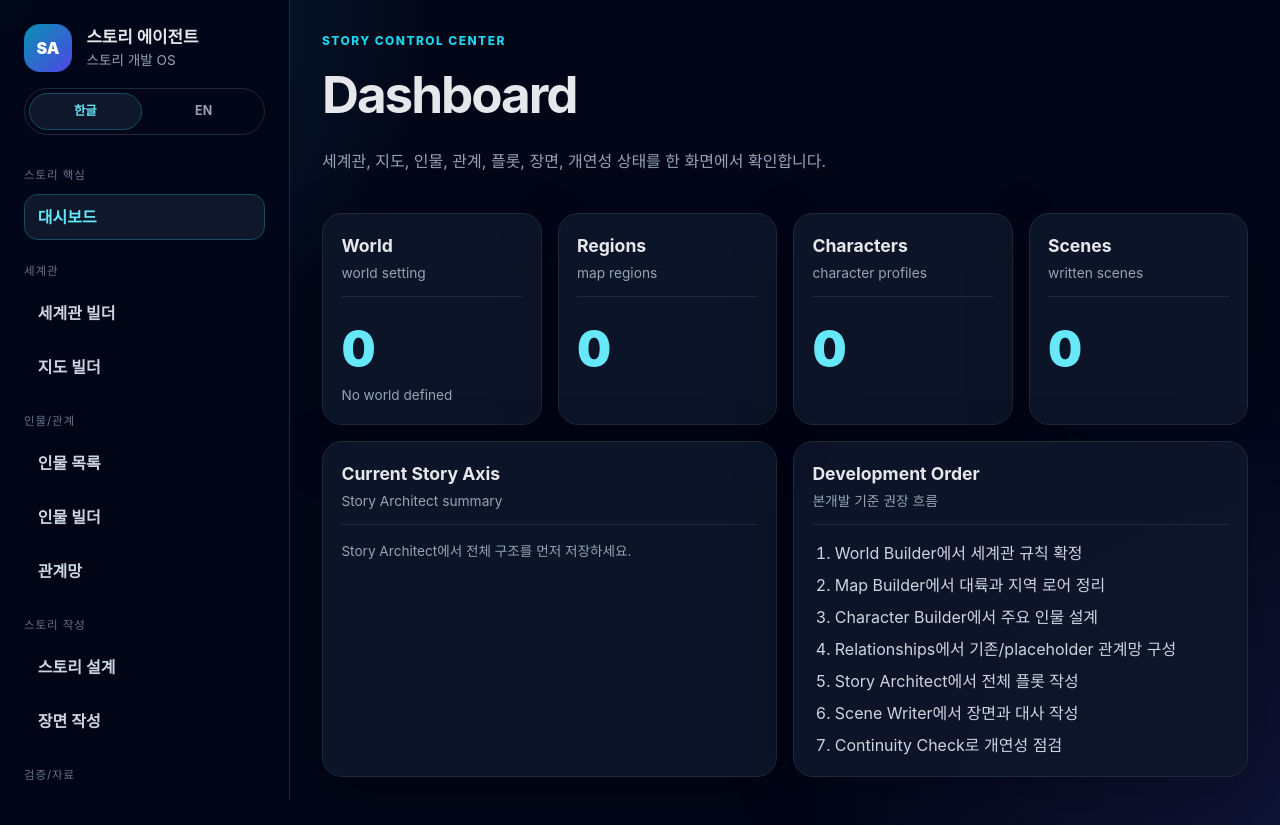
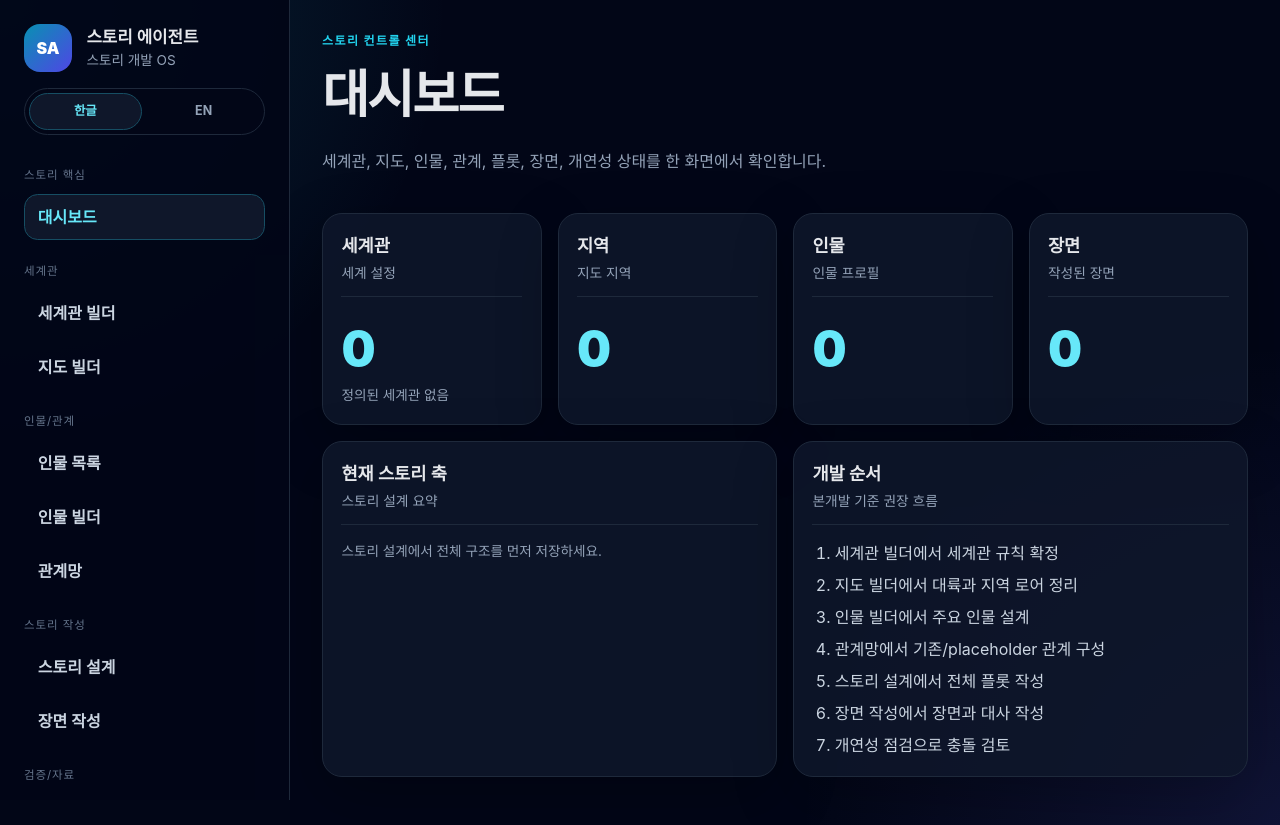
Before and after one commit to Parang9423/Story_Agent, a React (Vite) app in the folder frontend/: page / in a window 1280 px wide. Built offline with nearby package versions, Linux system fonts and the light colour scheme; no server answers.

Commit message:
Localize dashboard page

```diff
--- a/frontend/src/domains/dashboard/DashboardPage.tsx
+++ b/frontend/src/domains/dashboard/DashboardPage.tsx
@@ -1,4 +1,5 @@
 import type { StoryWorkspace } from '../../shared/types'
+import { useI18n } from '../../shared/i18n'
 import { SectionHeader } from '../../shared/ui/SectionHeader'
 import { DataCard } from '../../shared/ui/DataCard'
 
@@ -7,53 +8,55 @@ type DashboardPageProps = {
 }
 
 export function DashboardPage({ workspace }: DashboardPageProps) {
+  const { isKo } = useI18n()
+
   return (
     <section>
       <SectionHeader
-        eyebrow="Story Control Center"
-        title="Dashboard"
-        description="세계관, 지도, 인물, 관계, 플롯, 장면, 개연성 상태를 한 화면에서 확인합니다."
+        eyebrow={isKo ? '스토리 컨트롤 센터' : 'Story Control Center'}
+        title={isKo ? '대시보드' : 'Dashboard'}
+        description={isKo ? '세계관, 지도, 인물, 관계, 플롯, 장면, 개연성 상태를 한 화면에서 확인합니다.' : 'Review worldbuilding, maps, characters, relationships, plot, scenes, and continuity status in one place.'}
       />
 
       <div className="grid four-columns">
-        <DataCard title="World" subtitle="world setting">
+        <DataCard title={isKo ? '세계관' : 'World'} subtitle={isKo ? '세계 설정' : 'world setting'}>
           <p className="metric">{workspace.world ? '1' : '0'}</p>
-          <p className="muted">{workspace.world?.name ?? 'No world defined'}</p>
+          <p className="muted">{workspace.world?.name ?? (isKo ? '정의된 세계관 없음' : 'No world defined')}</p>
         </DataCard>
-        <DataCard title="Regions" subtitle="map regions">
+        <DataCard title={isKo ? '지역' : 'Regions'} subtitle={isKo ? '지도 지역' : 'map regions'}>
           <p className="metric">{workspace.regions.length}</p>
         </DataCard>
-        <DataCard title="Characters" subtitle="character profiles">
+        <DataCard title={isKo ? '인물' : 'Characters'} subtitle={isKo ? '인물 프로필' : 'character profiles'}>
           <p className="metric">{workspace.characters.length}</p>
         </DataCard>
-        <DataCard title="Scenes" subtitle="written scenes">
+        <DataCard title={isKo ? '장면' : 'Scenes'} subtitle={isKo ? '작성된 장면' : 'written scenes'}>
           <p className="metric">{workspace.scenes.length}</p>
         </DataCard>
       </div>
 
       <div className="grid two-columns">
-        <DataCard title="Current Story Axis" subtitle="Story Architect summary">
+        <DataCard title={isKo ? '현재 스토리 축' : 'Current Story Axis'} subtitle={isKo ? '스토리 설계 요약' : 'Story Architect summary'}>
           {workspace.storyPlan ? (
             <dl className="preview-list compact">
-              <div><dt>Logline</dt><dd>{workspace.storyPlan.logline}</dd></div>
-              <div><dt>Theme</dt><dd>{workspace.storyPlan.theme}</dd></div>
-              <div><dt>Central Question</dt><dd>{workspace.storyPlan.centralQuestion}</dd></div>
-              <div><dt>Ending</dt><dd>{workspace.storyPlan.endingDirection}</dd></div>
+              <div><dt>{isKo ? '로그라인' : 'Logline'}</dt><dd>{workspace.storyPlan.logline}</dd></div>
+              <div><dt>{isKo ? '주제' : 'Theme'}</dt><dd>{workspace.storyPlan.theme}</dd></div>
+              <div><dt>{isKo ? '중심 질문' : 'Central Question'}</dt><dd>{workspace.storyPlan.centralQuestion}</dd></div>
+              <div><dt>{isKo ? '결말 방향' : 'Ending'}</dt><dd>{workspace.storyPlan.endingDirection}</dd></div>
             </dl>
           ) : (
-            <p className="muted">Story Architect에서 전체 구조를 먼저 저장하세요.</p>
+            <p className="muted">{isKo ? '스토리 설계에서 전체 구조를 먼저 저장하세요.' : 'Save the overall structure in Story Architect first.'}</p>
           )}
         </DataCard>
 
-        <DataCard title="Development Order" subtitle="본개발 기준 권장 흐름">
+        <DataCard title={isKo ? '개발 순서' : 'Development Order'} subtitle={isKo ? '본개발 기준 권장 흐름' : 'recommended full-development workflow'}>
           <ol className="ordered-list">
-            <li>World Builder에서 세계관 규칙 확정</li>
-            <li>Map Builder에서 대륙과 지역 로어 정리</li>
-            <li>Character Builder에서 주요 인물 설계</li>
-            <li>Relationships에서 기존/placeholder 관계망 구성</li>
-            <li>Story Architect에서 전체 플롯 작성</li>
-            <li>Scene Writer에서 장면과 대사 작성</li>
-            <li>Continuity Check로 개연성 점검</li>
+            <li>{isKo ? '세계관 빌더에서 세계관 규칙 확정' : 'Define world rules in World Builder'}</li>
+            <li>{isKo ? '지도 빌더에서 대륙과 지역 로어 정리' : 'Organize continents and regional lore in Map Builder'}</li>
+            <li>{isKo ? '인물 빌더에서 주요 인물 설계' : 'Design major characters in Character Builder'}</li>
+            <li>{isKo ? '관계망에서 기존/placeholder 관계 구성' : 'Build existing and placeholder relationships'}</li>
+            <li>{isKo ? '스토리 설계에서 전체 플롯 작성' : 'Create the full plot in Story Architect'}</li>
+            <li>{isKo ? '장면 작성에서 장면과 대사 작성' : 'Write scenes and dialogue in Scene Writer'}</li>
+            <li>{isKo ? '개연성 점검으로 충돌 검토' : 'Review conflicts in Continuity Check'}</li>
           </ol>
         </DataCard>
       </div>
```
